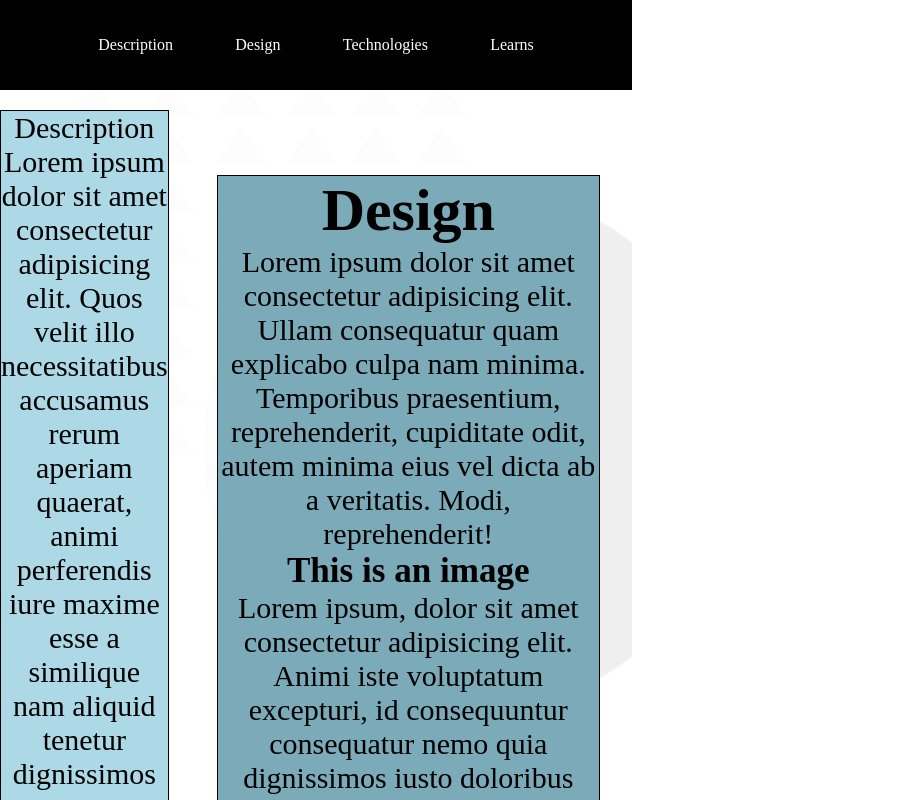
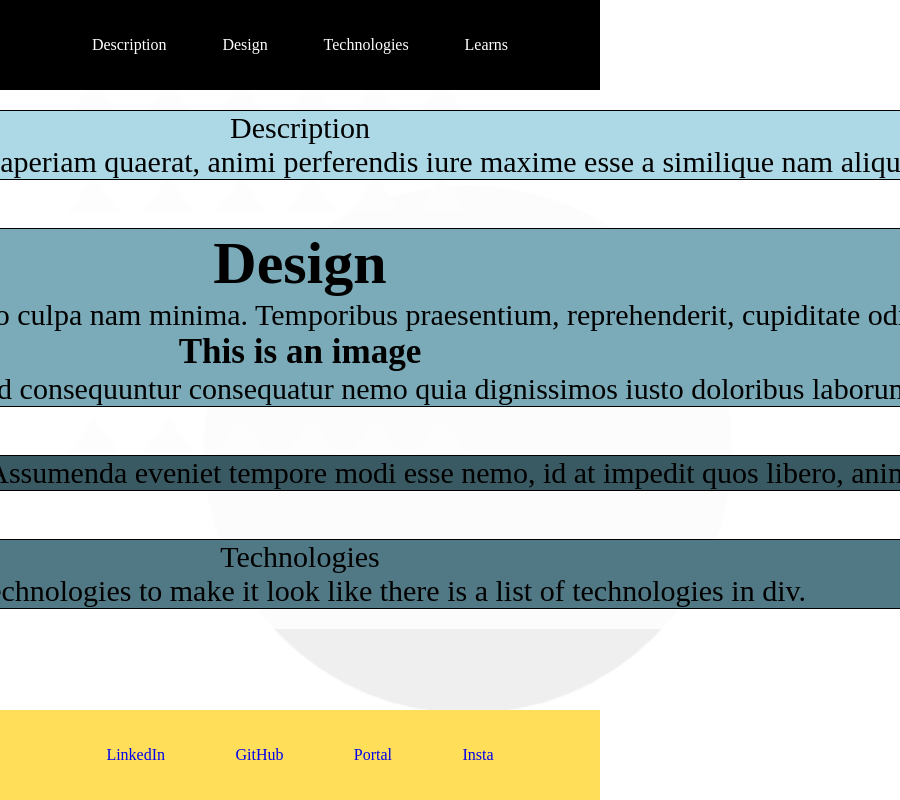
Before and after one commit to Delabove/blog-project-display-react, a React (Create React App) app: page / in a window 600 px wide. Shown: the top 800 px of the page, 900 px wide, since content can reach past the window. Built offline with nearby package versions, Linux system fonts and the light colour scheme.

Commit message:
Working on mobile first grid

```diff
--- a/public/index.html
+++ b/public/index.html
@@ -28,6 +28,7 @@
 
     <style>
       *{
+        box-sizing: border-box;
         margin: 0;
         padding: 0;
       }
--- a/src/components/Layout.js
+++ b/src/components/Layout.js
@@ -4,7 +4,7 @@ import Style from '../styling/layout.css';
 
 export default function Layout(){
     return(
-        <div className="layout">
+        <div className="layout" xs={12} md={6}>
             <ul className="layout-list">
                 <li className="description">Description
                     <div>Lorem ipsum dolor sit amet consectetur adipisicing elit. Quos velit illo necessitatibus accusamus rerum aperiam quaerat, animi perferendis iure maxime esse a similique nam aliquid tenetur dignissimos consequatur repudiandae consectetur facere laudantium. </div>
--- a/src/styling/background.css
+++ b/src/styling/background.css
@@ -3,4 +3,5 @@ body{
     background-image: url(../media/projectBackground.png);
     background-repeat: no-repeat;
     background-size: cover;
+
 }
--- a/src/styling/footer.css
+++ b/src/styling/footer.css
@@ -9,10 +9,12 @@ footer{
     margin-top: 1rem;
     padding: 1rem;
     background-color:#FFDE59;
-    position: static;
+    position: fixed;
     bottom: 0;
     left: 0;
     width: 100%;
+    /* min-height: calc(100vh - 220px); */
+
 }
 
 
--- a/src/styling/layout.css
+++ b/src/styling/layout.css
@@ -43,3 +43,21 @@
         background-color: rgb(81, 121, 133);
         border: black solid .5px;
     }
+
+
+
+    @media (max-width: 700px) and (min-width: 500px) {
+        .layout-list {
+            grid-template-columns: max-content;
+    grid-template-rows: max-content;
+
+            grid-template-areas:
+            "description"
+            "design"
+            "learns"
+            "technologies";
+            align-items: center;
+
+            }
+
+    }
```
